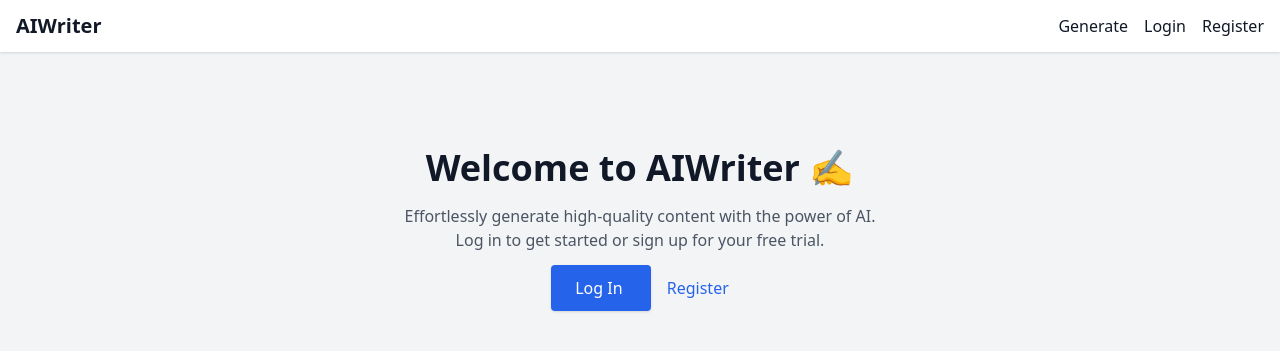
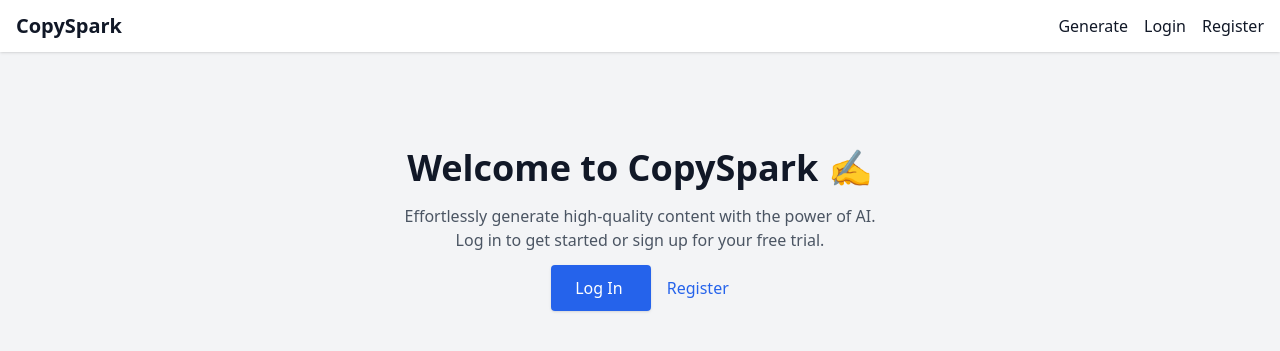
Before and after one commit to RonaldAllanRivera/aiwriter, a Django app: page / in a window 1280 px wide. Shown: the top 351 px of the page. Run offline with Django 5.2, Linux system fonts and the light colour scheme; some libraries are stand-ins or nearby versions.

Commit message:
feat(branding): dynamic SaaS branding using SITE_NAME via context processor
- Added SITE_NAME environment variable for flexible project naming
- Injected SITE_NAME into templates via context processor
- Updated title and logo to use dynamic SITE_NAME in generate.html
- Fully supports switching brand name (e.g. CopySpark) without code changes

```diff
--- /dev/null
+++ b/aiwriter/context_processors.py
@@ -0,0 +1,6 @@
+from django.conf import settings
+
+def site_name(request):
+    return {
+        'SITE_NAME': settings.SITE_NAME
+    }
--- a/aiwriter/settings.py
+++ b/aiwriter/settings.py
@@ -5,6 +5,8 @@ import os
 from dotenv import load_dotenv
 load_dotenv()
 from django.conf import settings
+
+SITE_NAME = os.getenv("SITE_NAME", "CopySpark")
 
 ENVIRONMENT = os.getenv("ENVIRONMENT", "development")
 
@@ -74,6 +76,7 @@ TEMPLATES = [
                 'django.template.context_processors.request',
                 'django.contrib.auth.context_processors.auth',
                 'django.contrib.messages.context_processors.messages',
+                'aiwriter.context_processors.site_name',
             ],
         },
     },
--- a/generator/templates/generator/base.html
+++ b/generator/templates/generator/base.html
@@ -2,7 +2,7 @@
 <html lang="en">
   <head>
     <meta charset="UTF-8" />
-    <title>{% block title %}AIWriter{% endblock %}</title>
+    <title>{% block title %}{{ SITE_NAME }}{% endblock %}</title>
     <meta name="viewport" content="width=device-width, initial-scale=1.0" />
     <script src="https://cdn.tailwindcss.com"></script>
     <script src="//unpkg.com/alpinejs" defer></script>
@@ -13,7 +13,7 @@
 
     <!-- Left: Logo -->
     <h1 class="text-xl font-bold">
-      <a href="/">AIWriter</a>
+      <a href="/">{{ SITE_NAME }}</a>
     </h1>
 
     <!-- Toggle Button (mobile only) -->
--- a/generator/views.py
+++ b/generator/views.py
@@ -1,4 +1,4 @@
-#generator/views.py
+# generator/views.py
 from django.shortcuts import render
 from django.conf import settings
 import openai
@@ -72,16 +72,12 @@ def generate_view(request):
         # Get or create trial session
         trial_session, _ = TrialSessionLog.objects.get_or_create(ip_address=ip_address)
 
-        # Detect incognito mode (session does not persist)
-        try:
-            if not request.session.get("has_trial_cookie"):
-                request.session["has_trial_cookie"] = True
-                trial_session.is_incognito = True
-                trial_session.abuse_score += 1
-                print("🚩 Incognito mode likely detected on first visit.")
-                trial_session.save()
-        except Exception as e:
-            print("Incognito detection failed:", e)
+        # Only flag incognito if trial_uses already exists
+        if trial_session.trial_uses > 0 and not trial_session.is_incognito:
+            trial_session.is_incognito = True
+            trial_session.abuse_score += 1
+            trial_session.save()
+            print("🚩 Incognito likely detected after previous usage.")
 
 
         # First-time session setup
@@ -256,7 +252,7 @@ def create_checkout_session(request):
             line_items=[{
                 'price_data': {
                     'currency': 'usd',
-                    'product_data': {'name': f"{credit_amount} AIWriter Credits"},
+                    'product_data': {'name': f"{credit_amount} {settings.SITE_NAME} Credits"},
                     'unit_amount': price_in_cents,
                 },
                 'quantity': 1,
--- a/templates/account/signup.html
+++ b/templates/account/signup.html
@@ -4,7 +4,7 @@
 
 {% block content %}
 <div class="bg-blue-100 border border-blue-300 text-blue-800 text-sm px-4 py-3 rounded mb-6 max-w-md mx-auto">
-  👋 Create a free AIWriter account to:
+  👋 Create a free {{ SITE_NAME }} account to:
   <ul class="list-disc ml-6 mt-2 text-left">
     <li>Unlock 10 more content generation credits</li>
     <li>Save your writing history</li>
--- a/templates/generator/buy_credits.html
+++ b/templates/generator/buy_credits.html
@@ -3,7 +3,7 @@
 
 {% block content %}
 <div class="max-w-xl mx-auto mt-10 bg-white p-6 rounded shadow text-center">
-  <h2 class="text-2xl font-bold mb-4">Buy AIWriter Credits</h2>
+  <h2 class="text-2xl font-bold mb-4">Buy {{ SITE_NAME }} Credits</h2>
   <p class="mb-6 text-gray-600">Select how many credits you want to buy. $1 = 1 credit.</p>
 
   <form id="checkout-form" method="post" class="space-y-4">
--- a/templates/home.html
+++ b/templates/home.html
@@ -2,7 +2,7 @@
 
 {% block content %}
 <div class="max-w-2xl mx-auto text-center mt-20">
-  <h1 class="text-4xl font-bold mb-4">Welcome to AIWriter ✍️</h1>
+  <h1 class="text-4xl font-bold mb-4">Welcome to {{ SITE_NAME }} ✍️</h1>
   <p class="text-gray-600 mb-6">
     Effortlessly generate high-quality content with the power of AI.<br>
     Log in to get started or sign up for your free trial.
```
Also changed, not shown: aiwriter/wsgi.py (+0 -9 lines).
